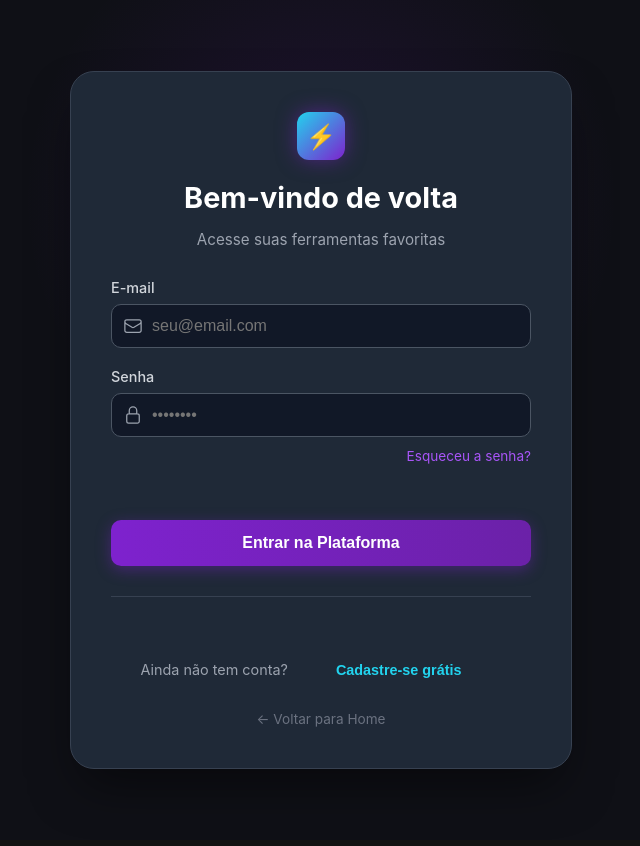
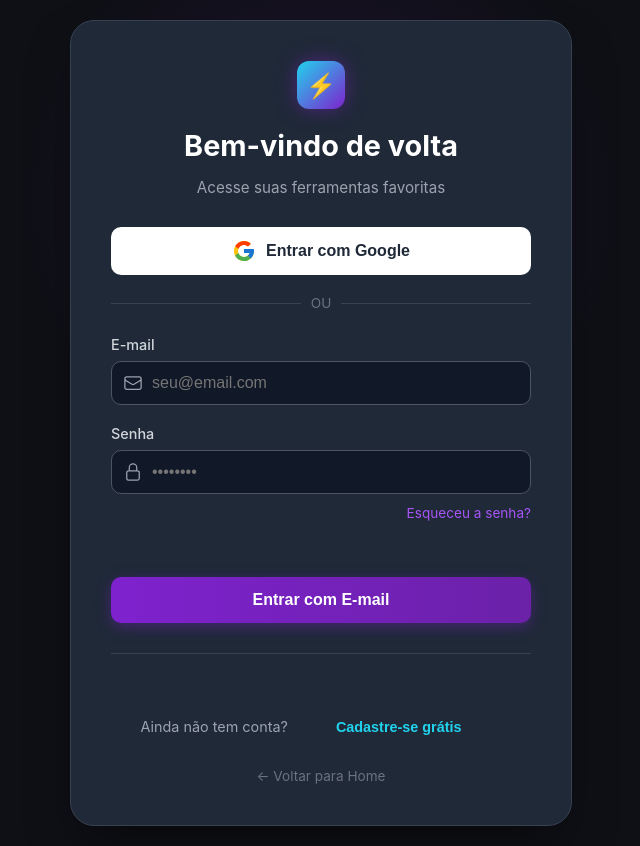
Before and after one commit to lfabio552/AdptaIA-Completo, a React (Create React App) app in the folder frontend/: page /login in a window 1280 px wide. Shown: the whole page, without its empty margins (319-959 px from the left). Built offline with nearby package versions, Linux system fonts and the light colour scheme; no server answers.

Commit message:
adiciona login no google

```diff
--- a/frontend/src/pages/Login.js
+++ b/frontend/src/pages/Login.js
@@ -2,6 +2,7 @@ import React, { useState } from 'react';
 import { supabase } from '../supabaseClient';
 import { useNavigate, Link } from 'react-router-dom';
 import { UserCircleIcon, LockClosedIcon, EnvelopeIcon } from '@heroicons/react/24/outline';
+import { FcGoogle } from 'react-icons/fc'; // Ícone do Google
 
 export default function Login() {
   const [loading, setLoading] = useState(false);
@@ -11,6 +12,24 @@ export default function Login() {
   const [message, setMessage] = useState('');
   const navigate = useNavigate();
 
+  // --- NOVA FUNÇÃO: LOGIN COM GOOGLE ---
+  const handleGoogleLogin = async () => {
+    try {
+      setLoading(true);
+      const { error } = await supabase.auth.signInWithOAuth({
+        provider: 'google',
+        options: {
+          // Redireciona para a página de perfil após o login
+          redirectTo: `${window.location.origin}/meu-perfil`,
+        },
+      });
+      if (error) throw error;
+    } catch (error) {
+      setMessage(`❌ ${error.message}`);
+      setLoading(false);
+    }
+  };
+
   const handleAuth = async (e) => {
     e.preventDefault();
     setLoading(true);
@@ -19,12 +38,12 @@ export default function Login() {
     try {
       let error;
       if (isSignUp) {
-        // Criar Conta
+        // Criar Conta com E-mail
         const { error: signUpError } = await supabase.auth.signUp({ email, password });
         error = signUpError;
         if (!error) setMessage('✅ Verifique seu e-mail para confirmar o cadastro!');
       } else {
-        // Fazer Login
+        // Fazer Login com E-mail
         const { error: signInError } = await supabase.auth.signInWithPassword({ email, password });
         error = signInError;
         if (!error) navigate('/');
@@ -94,6 +113,41 @@ export default function Login() {
           </p>
         </div>
 
+        {/* --- BOTÃO DO GOOGLE (NOVO) --- */}
+        <button
+          onClick={handleGoogleLogin}
+          type="button"
+          style={{
+            width: '100%',
+            padding: '12px',
+            backgroundColor: 'white',
+            color: '#1f2937',
+            border: 'none',
+            borderRadius: '10px',
+            fontSize: '1rem',
+            fontWeight: 'bold',
+            cursor: 'pointer',
+            display: 'flex',
+            alignItems: 'center',
+            justifyContent: 'center',
+            gap: '10px',
+            marginBottom: '20px',
+            transition: 'transform 0.1s'
+          }}
+          onMouseDown={(e) => e.target.style.transform = 'scale(0.98)'}
+          onMouseUp={(e) => e.target.style.transform = 'scale(1)'}
+        >
+          <FcGoogle size={24} />
+          Entrar com Google
+        </button>
+
+        {/* --- SEPARADOR --- */}
+        <div style={{ display: 'flex', alignItems: 'center', marginBottom: '25px', color: '#6b7280' }}>
+           <div style={{ flex: 1, height: '1px', backgroundColor: '#374151' }}></div>
+           <span style={{ padding: '0 10px', fontSize: '0.85rem' }}>OU</span>
+           <div style={{ flex: 1, height: '1px', backgroundColor: '#374151' }}></div>
+        </div>
+
         <form onSubmit={handleAuth}>
 
           {/* INPUT EMAIL */}
@@ -119,7 +173,7 @@ export default function Login() {
                   fontSize: '1rem',
                   outline: 'none',
                   transition: 'border-color 0.2s',
-                  boxSizing: 'border-box' // <--- A CORREÇÃO MÁGICA AQUI
+                  boxSizing: 'border-box'
                 }}
                 onFocus={(e) => e.target.style.borderColor = '#a855f7'}
                 onBlur={(e) => e.target.style.borderColor = '#4b5563'}
@@ -150,7 +204,7 @@ export default function Login() {
                   fontSize: '1rem',
                   outline: 'none',
                   transition: 'border-color 0.2s',
-                  boxSizing: 'border-box' // <--- A CORREÇÃO MÁGICA AQUI TAMBÉM
+                  boxSizing: 'border-box'
                 }}
                 onFocus={(e) => e.target.style.borderColor = '#a855f7'}
                 onBlur={(e) => e.target.style.borderColor = '#4b5563'}
@@ -188,7 +242,7 @@ export default function Login() {
             onMouseDown={(e) => e.target.style.transform = 'scale(0.98)'}
             onMouseUp={(e) => e.target.style.transform = 'scale(1)'}
           >
-            {loading ? 'Carregando...' : (isSignUp ? 'Criar Conta Grátis' : 'Entrar na Plataforma')}
+            {loading ? 'Carregando...' : (isSignUp ? 'Criar Conta' : 'Entrar com E-mail')}
           </button>
 
         </form>
```
